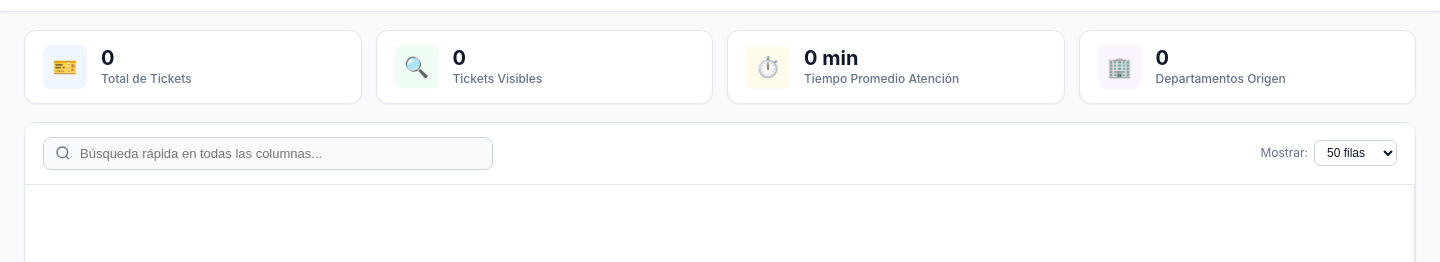
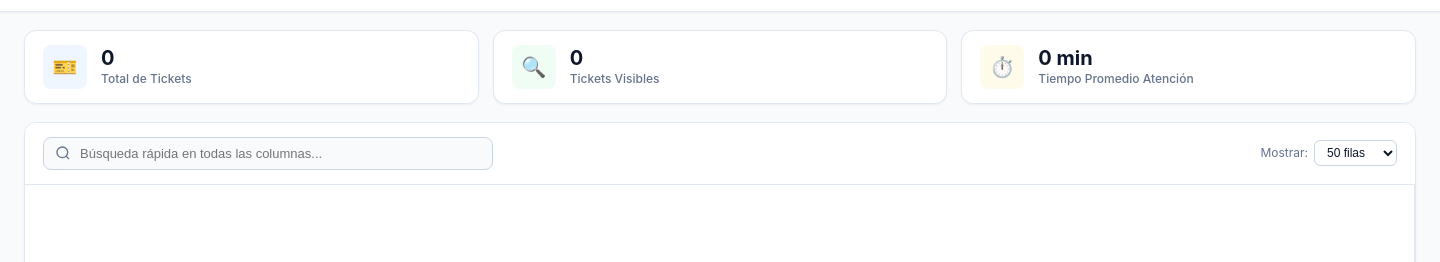
Before and after one commit to fuegoleon/Occess, an Electron app: page index.html in a window 1440 px wide. Shown: the part 104-366 px from the top of the page. Drawn offline with Linux system fonts and the light colour scheme.

Commit message:
feat: remover tarjeta de Departamentos Origen y subir a v1.0.3

```diff
--- a/app.js
+++ b/app.js
@@ -251,7 +251,7 @@ function showEmptyState() {
   elements.kpiTotalTickets.textContent = '0';
   elements.kpiFilteredTickets.textContent = '0';
   elements.kpiAvgTiempo.textContent = '0 min';
-  elements.kpiDeptosCount.textContent = '0';
+  if (elements.kpiDeptosCount) elements.kpiDeptosCount.textContent = '0';
   elements.activeFiltersBar.style.display = 'none';
   if (elements.currentFileBadge) elements.currentFileBadge.textContent = 'Sin archivo cargado';
   if (elements.lastUpdatedBadge) elements.lastUpdatedBadge.textContent = 'Sin datos';
@@ -1842,9 +1842,11 @@ function updateKPIs() {
     elements.kpiAvgTiempo.textContent = '0 min';
   }
 
-  // Departamentos únicos
-  const deptosSet = new Set(filtered.map(r => r.depto_origen).filter(Boolean));
-  elements.kpiDeptosCount.textContent = deptosSet.size.toLocaleString();
+  // Departamentos únicos (opcional si existe el elemento en UI)
+  if (elements.kpiDeptosCount) {
+    const deptosSet = new Set(filtered.map(r => r.depto_origen).filter(Boolean));
+    elements.kpiDeptosCount.textContent = deptosSet.size.toLocaleString();
+  }
 }
 
 // Renderizar badges de filtros activos
--- a/index.html
+++ b/index.html
@@ -4,7 +4,7 @@
 <head>
   <meta charset="UTF-8">
   <meta name="viewport" content="width=device-width, initial-scale=1.0">
-  <title>Occess v1.0.2 - Sistema de Gestión y Filtrado</title>
+  <title>Occess v1.0.3 - Sistema de Gestión y Filtrado</title>
   <link rel="icon" type="image/x-icon" href="icon.ico">
   <link rel="stylesheet" href="styles.css">
 </head>
@@ -19,7 +19,7 @@
         <div class="brand-title">
           <div style="display: flex; align-items: center; gap: 8px;">
             <h1>Occess</h1>
-            <span class="badge-tag" style="background: rgba(14, 165, 233, 0.15); color: #38bdf8; border: 1px solid rgba(56, 189, 248, 0.35); font-weight: 700; font-size: 11px; padding: 2px 7px; border-radius: 6px;">v1.0.2</span>
+            <span class="badge-tag" style="background: rgba(14, 165, 233, 0.15); color: #38bdf8; border: 1px solid rgba(56, 189, 248, 0.35); font-weight: 700; font-size: 11px; padding: 2px 7px; border-radius: 6px;">v1.0.3</span>
           </div>
           <div class="brand-subtitle">
             <span>Sistema de Gestión y Filtrado</span>
@@ -121,13 +121,6 @@
       <div class="kpi-data">
         <span class="kpi-value" id="kpiAvgTiempo">0 min</span>
         <span class="kpi-label">Tiempo Promedio Atención</span>
-      </div>
-    </div>
-    <div class="kpi-card">
-      <div class="kpi-icon purple">🏢</div>
-      <div class="kpi-data">
-        <span class="kpi-value" id="kpiDeptosCount">0</span>
-        <span class="kpi-label">Departamentos Origen</span>
       </div>
     </div>
   </section>
--- a/package.json
+++ b/package.json
@@ -1,6 +1,6 @@
 {
   "name": "occess",
-  "version": "1.0.2",
+  "version": "1.0.3",
   "description": "Occess - Sistema de Gestion y Filtrado",
   "main": "main.js",
   "scripts": {
```
